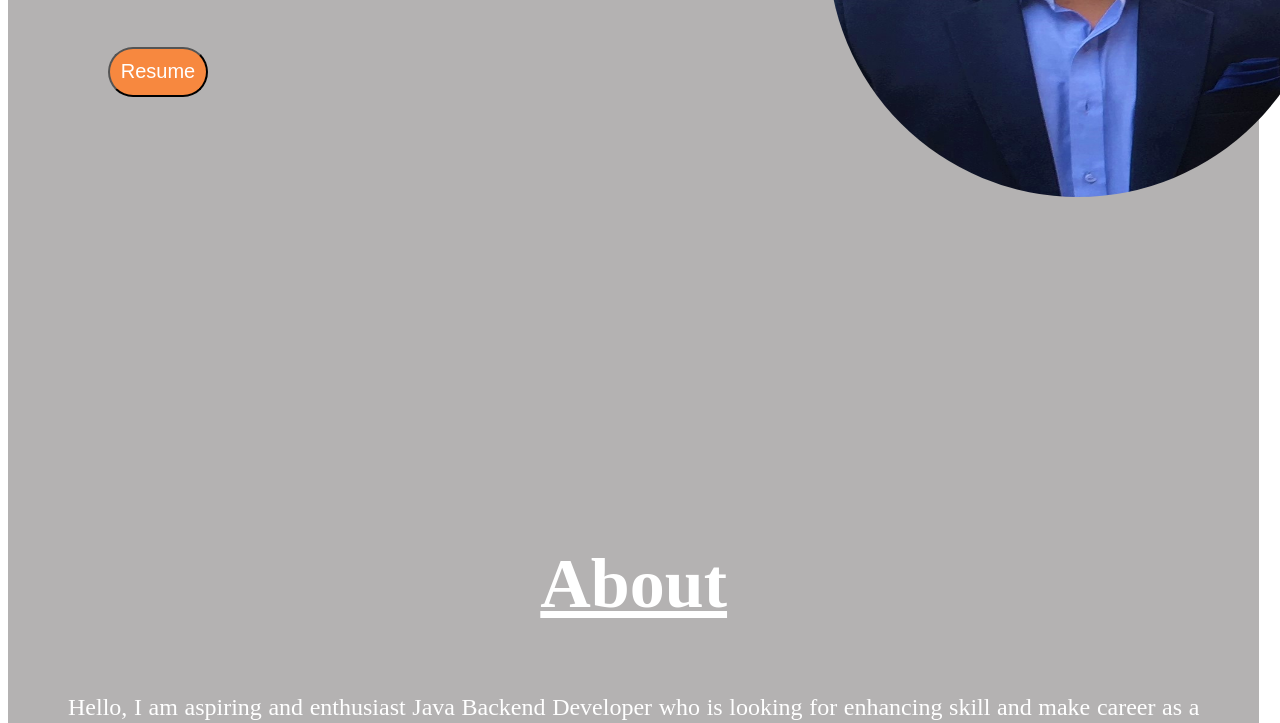
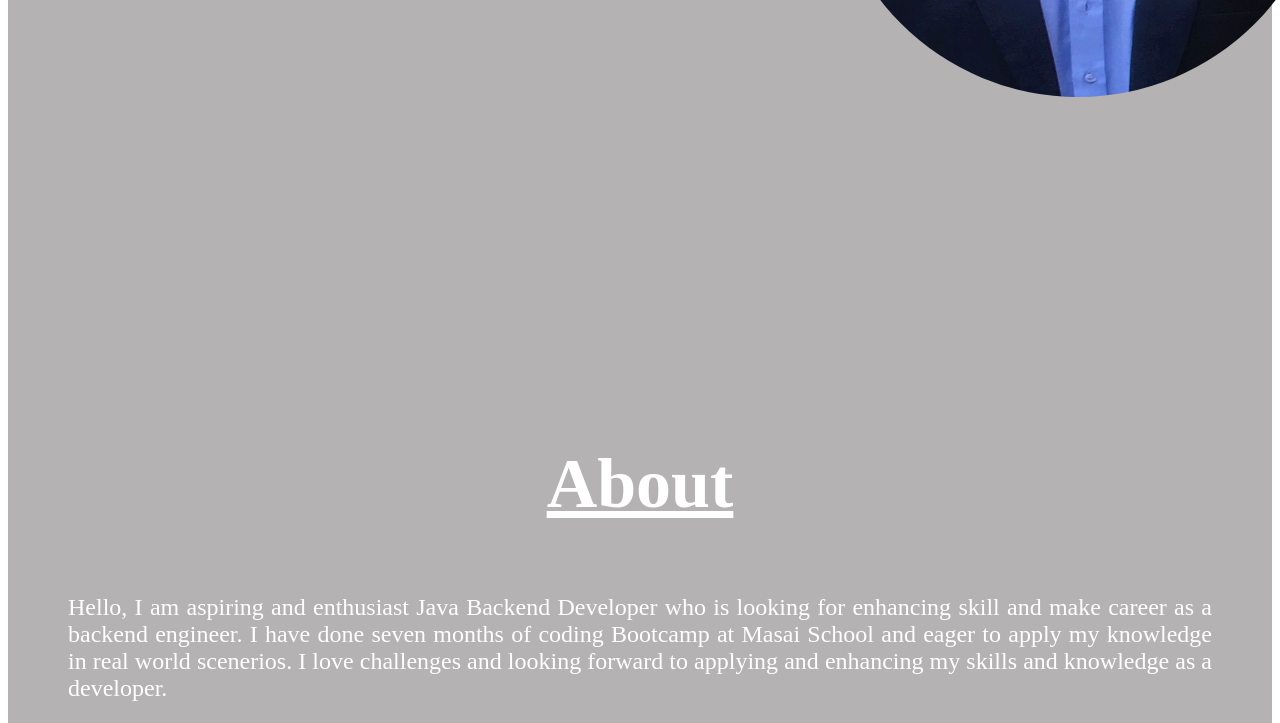
Before and after one commit to sachin59/sachin59-github.io, a plain HTML site: page index.html in a window 1280 px wide. Shown: the part 523-1246 px from the top of the page. Drawn offline with Linux system fonts and the light colour scheme.

Commit message:
Update index.html

```diff
--- a/index.html
+++ b/index.html
@@ -10,7 +10,7 @@
     #main{
         background-color: rgb(180, 178, 178);
         height:5000px;
-        width:99%;
+        width:100%;
 
     }
     #navbar{
@@ -31,6 +31,7 @@
 }
 #main2{
     width:100%;
+    margin-top:-100px;
 }
 #home{
     font-size: 70px;
```
